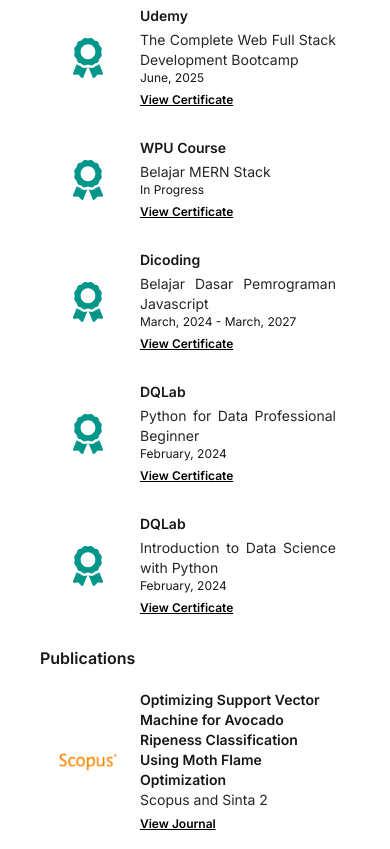
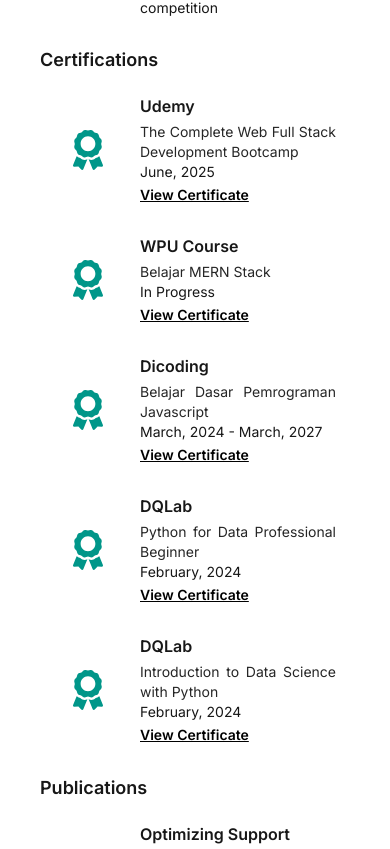
Before and after one commit to kemalcrisannaufal/Portofolio, a Next.js app: page /about in a window 390 px wide. Shown: the part 793-1642 px from the top of the page. Built offline with nearby package versions, Linux system fonts and the light colour scheme.

Commit message:
feat: lenis

```diff
--- a/src/components/common/AppShell/AppShell.tsx
+++ b/src/components/common/AppShell/AppShell.tsx
@@ -3,6 +3,7 @@
 import { ReactNode, useContext, useEffect } from "react";
 import { Inter } from "next/font/google";
 import cn from "@/utils/cn";
+import Lenis from "lenis";
 
 interface Proptypes {
   children: ReactNode;
@@ -25,6 +26,27 @@
     return () => clearTimeout(timeout);
   }, [toaster, setToaster]);
 
+  useEffect(() => {
+    const lenis = new Lenis({
+      duration: 1.2,
+      easing: (t) => Math.min(1, 1.001 - Math.pow(2, -10 * t)),
+      orientation: "vertical",
+      gestureOrientation: "vertical",
+      smoothWheel: true,
+      wheelMultiplier: 1,
+      touchMultiplier: 2,
+    });
+    const raf = (time: number) => {
+      lenis.raf(time);
+      requestAnimationFrame(raf);
+    };
+    requestAnimationFrame(raf);
+
+    return () => {
+      lenis.destroy();
+    };
+  }, []);
+
   return (
     <main className={cn(inter.className)}>
       {children}
--- a/src/components/views/About/About.tsx
+++ b/src/components/views/About/About.tsx
@@ -8,11 +8,13 @@
 import { FaAward } from "react-icons/fa";
 import { CERTIFICATION, EXPERIENCE } from "./About.constants";
 import Link from "next/link";
+import cn from "@/utils/cn";
 
 const About = () => {
-  const titleStyle = "mr-2 text-sm md:text-md font-semibold dark:text-white";
-  const subtitleStyle = "text-neutral-800 text-sm dark:text-neutral-300";
-  const descriptionStyle = "text-xs lg:text-sm dark:text-neutral-300";
+  const titleStyle = "mr-2 font-semibold dark:text-white";
+  const subtitleStyle =
+    "text-neutral-800 dark:text-neutral-300 text-sm md:text-base";
+  const descriptionStyle = "text-sm md:text-base dark:text-neutral-300";
 
   const { credentialUrl, handleOpenDetail } = useAbout();
 
@@ -46,7 +48,7 @@
         >
           {/* About Me */}
           <AboutSectionBlock title="About Me">
-            <p className={descriptionStyle}>
+            <p className={"dark:text-neutral-300 text-sm md:text-base"}>
               Informatics graduate from Telkom University with a passion for
               Software Engineering and Data Science. Currently focusing on React
               and Machine Learning.
@@ -105,7 +107,7 @@
                     <p className={descriptionStyle}>{item.date}</p>
                     {item.credentialUrl !== "" && (
                       <button
-                        className="font-semibold text-black dark:text-neutral-300 text-xs underline cursor-pointer"
+                        className="font-semibold text-black dark:text-neutral-300 text-sm underline cursor-pointer"
                         onClick={() => handleOpenDetail(item.credentialUrl)}
                       >
                         View Certificate
@@ -129,7 +131,11 @@
           <AboutSectionBlock title="Publications">
             <AboutSubsectionBlock image="/assets/images/about/scopus.png">
               <div>
-                <p className={titleStyle}>
+                <p
+                  className={cn(
+                    "mr-2 font-semibold md:text-md dark:text-white"
+                  )}
+                >
                   Optimizing Support Vector Machine for Avocado Ripeness
                   Classification Using Moth Flame Optimization
                 </p>
@@ -137,7 +143,7 @@
                 <p className={subtitleStyle}>Scopus and Sinta 2</p>
                 <Link
                   href="https://doi.org/10.35882/jeeemi.v7i2.652"
-                  className="font-semibold text-black dark:text-neutral-300 text-xs underline"
+                  className="font-semibold text-black dark:text-neutral-300 text-sm underline"
                 >
                   View Journal
                 </Link>
--- a/src/components/views/About/AboutSectionBlock/AboutSectionBlock.tsx
+++ b/src/components/views/About/AboutSectionBlock/AboutSectionBlock.tsx
@@ -7,9 +7,7 @@
   const { children, title } = props;
   return (
     <div className="mb-5">
-      <h2 className="font-semibold text-md dark:text-neutral-200 md:text-lg lg:text-xl">
-        {title}
-      </h2>
+      <h2 className="font-semibold dark:text-neutral-200 text-lg">{title}</h2>
       {children}
     </div>
   );
--- a/src/components/views/Contact/Contact.tsx
+++ b/src/components/views/Contact/Contact.tsx
@@ -7,8 +7,8 @@
   return (
     <>
       <div>
-        <h1 className="font-medium text-xl lg:text-2xl">Let&apos;s connect.</h1>
-        <p className="text-sm lg:text-base">
+        <h1 className="font-medium text-2xl">Let&apos;s connect.</h1>
+        <p>
           Interested in collaborating or have any questions? Feel free to reach
           out to me! I&apos;m always open to new opportunities and projects
         </p>
--- a/src/components/views/Contact/Guestbook/Guestbook.tsx
+++ b/src/components/views/Contact/Guestbook/Guestbook.tsx
@@ -21,10 +21,8 @@
 
   return (
     <div className="mt-10 dark:text-white">
-      <h2 className="font-medium text-xl lg:text-2xl">Guestbook</h2>
-      <p className="text-sm lg:text-base">
-        Drop your thoughts, feedback, or just say hi!
-      </p>
+      <h2 className="font-medium text-2xl">Guestbook</h2>
+      <p>Drop your thoughts, feedback, or just say hi!</p>
       <Divider />
 
       <div>
@@ -60,7 +58,7 @@
 
                       <div className="bg-gray-200 dark:bg-neutral-700 px-4 py-2 rounded-xl dark:text-neutral-200">
                         <div className="flex items-center mb-0.5">
-                          <span className="mr-2 font-semibold text-xs md:text-sm">
+                          <span className="mr-2 font-semibold text-sm md:text-base">
                             {item.name}
                           </span>
 
@@ -70,7 +68,7 @@
                             </span>
                           )}
                         </div>
-                        <p className="text-xs md:text-sm">{item.message}</p>
+                        <p className="text-sm md:text-base">{item.message}</p>
                       </div>
                     </div>
                   );
--- a/src/components/views/Projects/ProjectCard/ProjectCard.tsx
+++ b/src/components/views/Projects/ProjectCard/ProjectCard.tsx
@@ -13,7 +13,7 @@
   return (
     <div
       key={project.id}
-      className="dark:bg-gradient-to-b dark:from-[var(--color-secondary-dark)] dark:to-[var(--color-primary-dark)] dark:shadow-xl md:p-2 border-gray-100 rounded overflow-hidden hover:scale-105 hover:transition duration-300"
+      className="dark:bg-gradient-to-b dark:from-[var(--color-secondary-dark)] dark:to-[var(--color-primary-dark)] dark:shadow-xl md:p-2 border-gray-100 rounded overflow-hidden xl:hover:scale-105 hover:transition-all duration-300"
     >
       <Link
         href={`/projects/${project.slug}`}
--- a/src/components/views/Projects/Projects.tsx
+++ b/src/components/views/Projects/Projects.tsx
@@ -36,7 +36,7 @@
                   {getTopFeaturedProject(dataProjects).length}
                 </span>
               </h3>
-              <div className="gap-5 grid md:grid-cols-2 xl:grid-cols-3 md:grid-flow-row grid-flow-col auto-cols-[18rem] md:auto-cols-auto overflow-x-auto md:overflow-x-hidden md:overflow-y-hidden scrollbar-hide">
+              <div className="gap-5 grid md:grid-cols-2 xl:grid-cols-3 md:grid-flow-row grid-flow-col auto-cols-[18rem] md:auto-cols-auto overflow-x-auto md:overflow-x-hidden md:overflow-y-hidden hide-scrollbar">
                 {getTopFeaturedProject(dataProjects).map((project, index) => (
                   <motion.div
                     initial={{ opacity: 0, y: 50 }}
```
